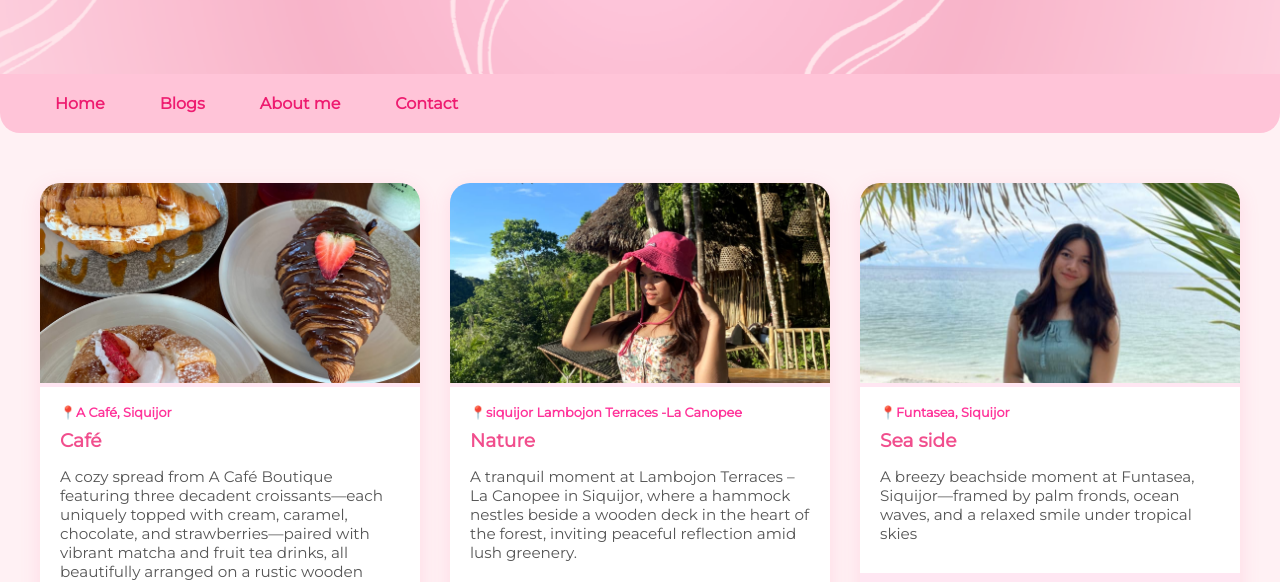
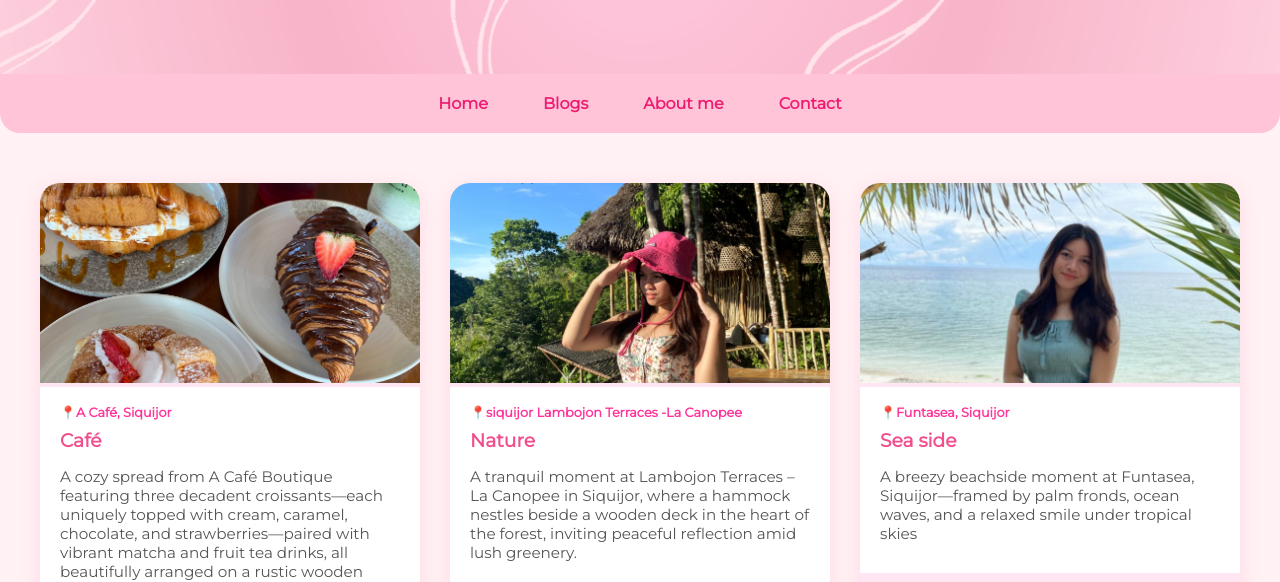
Before and after one commit to tablasonsophie-star/sparks-blog, a plain HTML site: page Blogs.html in a window 1280 px wide. Shown: the part 226-808 px from the top of the page. Drawn offline with Linux system fonts and the light colour scheme.

Commit message:
Update Blogs.html

```diff
--- a/Blogs.html
+++ b/Blogs.html
@@ -67,7 +67,7 @@ header {
     /* ================= NAV ================= */
     nav {
         display: flex;
-    justify-content: space-between;
+        justify-content: center; /* Center the nav bar */
         align-items: center;
         background: hwb(340 77% 0%);
         padding: 12px 40px;
```
Lines whose indentation alone changed are shown as unchanged.
